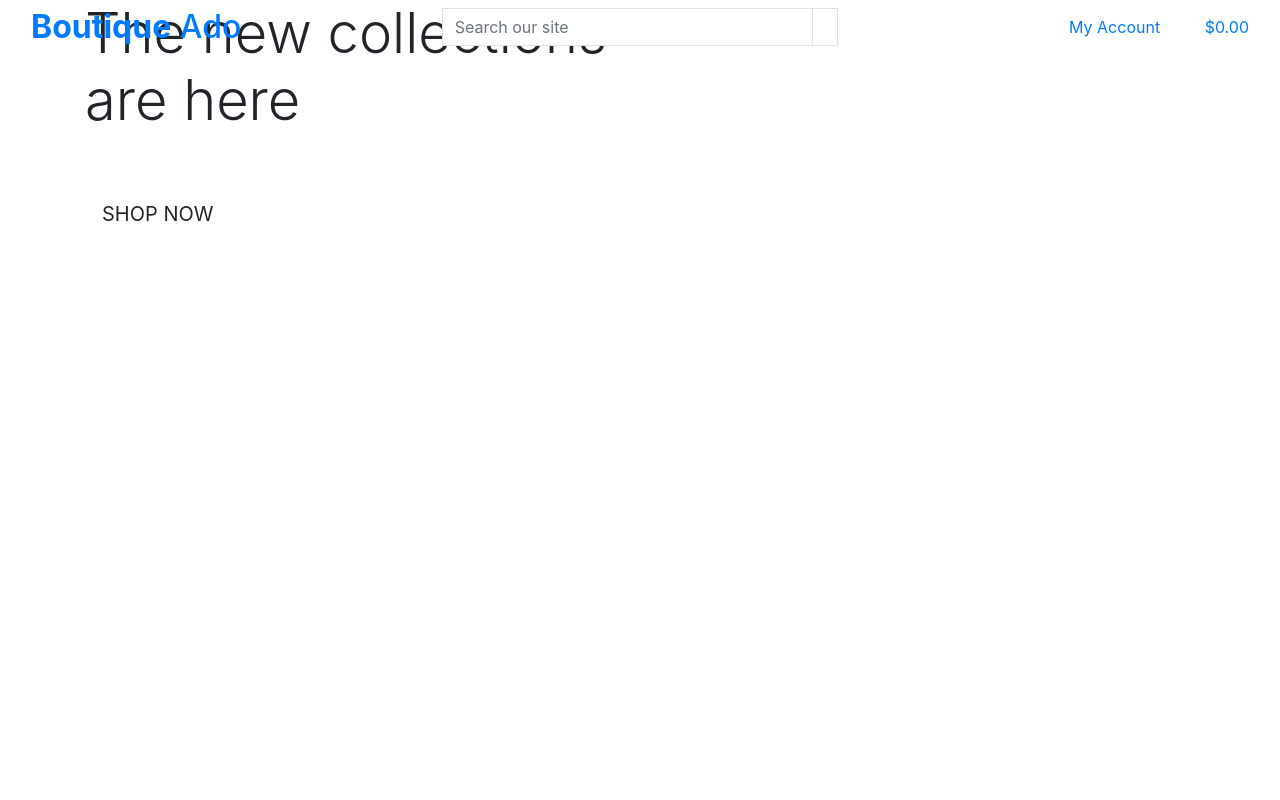
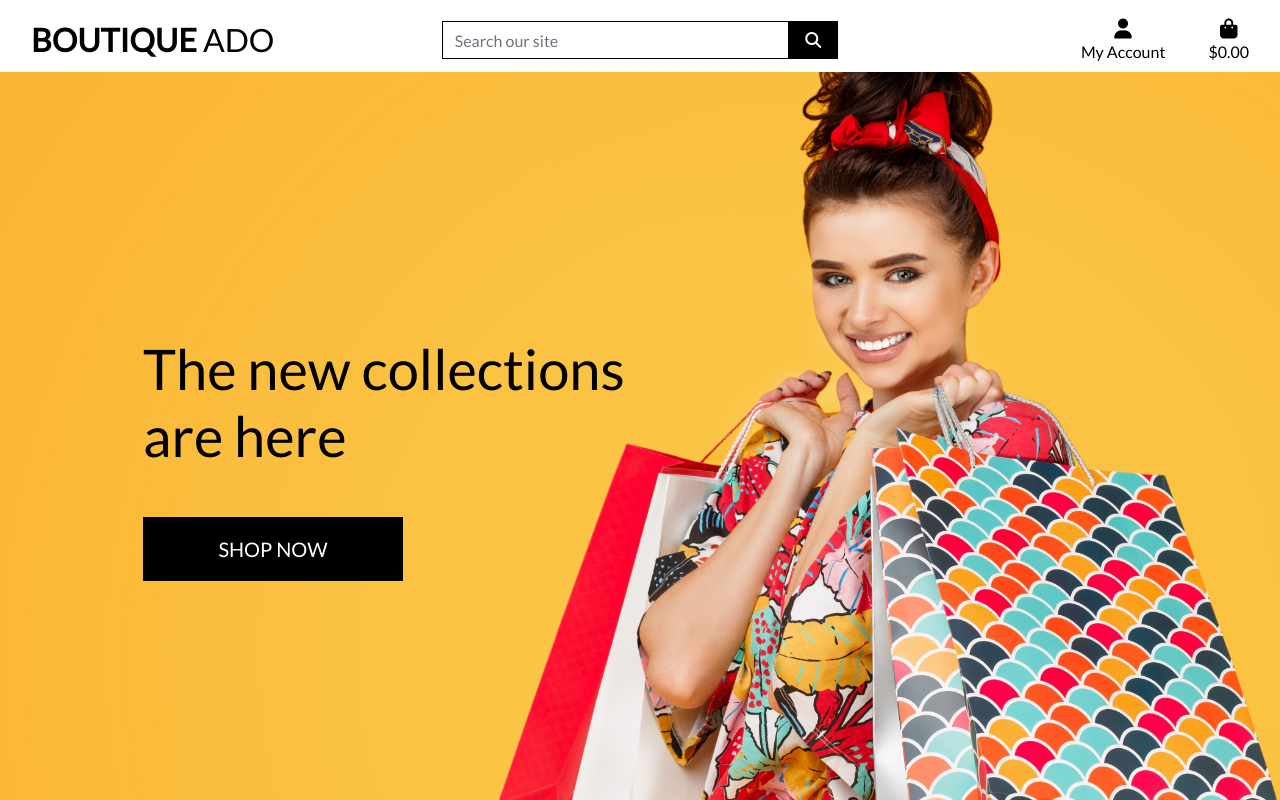
Before and after one commit to lisa-bird/boutique_ado_v1, a Django app: page / in a window 1280 px wide. Run offline with Django 3.2, Linux system fonts and the light colour scheme; some libraries are stand-ins or nearby versions.

Commit message:
completed homepage

```diff
--- a/boutique_ado/settings.py
+++ b/boutique_ado/settings.py
@@ -148,6 +148,10 @@ USE_TZ = True
 # https://docs.djangoproject.com/en/3.2/howto/static-files/
 
 STATIC_URL = '/static/'
+STATICFILES_DIRS = (os.path.join(BASE_DIR, 'static'),)
+
+MEDIA_URL = '/media/'
+MEDIA_ROOT = os.path.join(BASE_DIR, 'media')
 
 # Default primary key field type
 # https://docs.djangoproject.com/en/3.2/ref/settings/#default-auto-field
--- a/boutique_ado/urls.py
+++ b/boutique_ado/urls.py
@@ -15,10 +15,11 @@ Including another URLconf
 """
 from django.contrib import admin
 from django.urls import path, include
+from django.conf import settings
+from django.conf.urls.static import static
 
 urlpatterns = [
     path('admin/', admin.site.urls),
     path('accounts/', include('allauth.urls')),
     path('', include('home.urls')),
-
-]
+] + static(settings.MEDIA_URL, document_root=settings.MEDIA_ROOT)
--- /dev/null
+++ b/static/css/base.css
@@ -0,0 +1,81 @@
+html {
+    height: 100%;
+}
+
+body {
+    background: url('/media/homepage_background_cropped.jpg') no-repeat center center fixed;
+    background-size: cover;
+    height: calc(100vh - 164px);
+    color: #555;
+    font-family: 'Lato';
+}
+
+/* from Bulma */
+.icon {
+    align-items: center;
+    display: inline-flex;
+    justify-content: center;
+    height: 1.5rem;
+    width: 1.5rem;
+}
+
+.logo-font {
+    text-transform: uppercase;
+}
+
+.main-logo-link {
+    width: fit-content;
+}
+
+.shop-now-button {
+    background: black;
+    color: white;
+    min-width: 260px;
+}
+
+.btn-black {
+    background: black;
+    color: white;
+}
+
+.shop-now-button:hover,
+.shop-now-button:active,
+.shop-now-button:focus,
+.btn-black:hover,
+.btn-black:active,
+.btn-black:focus {
+    background: #222;
+    color: white;
+}
+
+.text-black {
+    color: #000 !important;
+}
+
+.border-black {
+    border: 1px solid black !important;
+}
+
+/* -------------------------------- Media Queries */
+
+/* Slightly larger container on xl screens */
+@media (min-width: 1200px) {
+    .container {
+        max-width: 80%;
+    }
+}
+
+/* fixed top navbar only on medium and up */
+@media (min-width: 992px) {
+    .fixed-top-desktop-only {
+        position: fixed;
+        top: 0;
+        right: 0;
+        left: 0;
+        z-index: 1030;
+    }
+
+    .header-container {
+        padding-top: 164px;
+    }
+}
--- a/templates/base.html
+++ b/templates/base.html
@@ -6,27 +6,34 @@
 <head>
 
     {% block meta %}
-        <meta http-equiv="X-UA-Compatible" content="ie=edge">
-        <meta charset="utf-8">
-        <meta name="viewport" content="width=device-width, initial-scale=1, shrink-to-fit=no">
+    <meta http-equiv="X-UA-Compatible" content="ie=edge">
+    <meta charset="utf-8">
+    <meta name="viewport" content="width=device-width, initial-scale=1, shrink-to-fit=no">
     {% endblock %}
 
     {% block extra_meta %}
     {% endblock %}
 
     {% block corecss %}
-        <link rel="stylesheet" href="https://cdn.jsdelivr.net/npm/bootstrap@4.6.2/dist/css/bootstrap.min.css"
-        integrity="sha384-xOolHFLEh07PJGoPkLv1IbcEPTNtaed2xpHsD9ESMhqIYd0nLMwNLD69Npy4HI+N" crossorigin="anonymous">
+    <link rel="stylesheet" href="https://stackpath.bootstrapcdn.com/bootstrap/4.4.1/css/bootstrap.min.css"
+        integrity="sha384-Vkoo8x4CGsO3+Hhxv8T/Q5PaXtkKtu6ug5TOeNV6gBiFeWPGFN9MuhOf23Q9Ifjh" crossorigin="anonymous">
+    <link rel="stylesheet" href="https://fonts.googleapis.com/css?family=Lato&display=swap">
+    <link rel="stylesheet" href="{% static 'css/base.css' %}">
     {% endblock %}
 
     {% block extra_css %}
     {% endblock %}
 
     {% block corejs %}
-        <script src="https://cdn.jsdelivr.net/npm/jquery@3.5.1/dist/jquery.min.js"
-        integrity="sha256-9/aliU8dGd2tb6OSsuzixeV4y/faTqgFtohetphbbj0=" crossorigin="anonymous"></script>
-        <script src="https://cdn.jsdelivr.net/npm/bootstrap@4.6.2/dist/js/bootstrap.bundle.min.js"
-        integrity="sha384-Fy6S3B9q64WdZWQUiU+q4/2Lc9npb8tCaSX9FK7E8HnRr0Jz8D6OP9dO5Vg3Q9ct"
+    <script src="https://kit.fontawesome.com/797a5b42ec.js" crossorigin="anonymous"></script>
+    <script src="https://code.jquery.com/jquery-3.4.1.slim.min.js"
+        integrity="sha384-J6qa4849blE2+poT4WnyKhv5vZF5SrPo0iEjwBvKU7imGFAV0wwj1yYfoRSJoZ+n"
+        crossorigin="anonymous"></script>
+    <script src="https://cdn.jsdelivr.net/npm/popper.js@1.16.0/dist/umd/popper.min.js"
+        integrity="sha384-Q6E9RHvbIyZFJoft+2mJbHaEWldlvI9IOYy5n3zV9zzTtmI3UksdQRVvoxMfooAo"
+        crossorigin="anonymous"></script>
+    <script src="https://stackpath.bootstrapcdn.com/bootstrap/4.4.1/js/bootstrap.min.js"
+        integrity="sha384-wfSDF2E50Y2D1uUdj0O3uMBJnjuUD4Ih7YwaYd1iqfktj0Uod8GCExl3Og8ifwB6"
         crossorigin="anonymous"></script>
     {% endblock %}
 
@@ -38,16 +45,17 @@
 
 <body>
     <header class="container-fluid fixed-top">
-        <div class="row">
+        <div id="topnav" class="row bg-white pt-lg-2 d-none d-lg-flex">
             <div class="col-12 col-lg-4 my-auto py-1 py-lg-0 text-center text-lg-left">
-                <a href="{% url 'home' %}" class="nav-link main-logo=link">
+                <a href="{% url 'home' %}" class="nav-link main-logo-link">
                     <h2 class="logo-font text-black my-0"><strong>Boutique</strong> Ado</h2>
                 </a>
             </div>
             <div class="col-12 col-lg-4 my-auto py-1 py-lg-0">
                 <form method="GET" action="">
                     <div class="input-group w-100">
-                        <input class="form-control border border-black rounded-0" type="text" name="q" placeholder="Search our site">
+                        <input class="form-control border border-black rounded-0" type="text" name="q"
+                            placeholder="Search our site">
                         <div class="input-group-append">
                             <button class="form-control btn btn-black border border-black rounded-0" type="submit">
                                 <span class="icon">
@@ -61,8 +69,8 @@
             <div class="col-12 col-lg-4 my-auto py-1 py-lg-0">
                 <ul class="list-inline list-unstyled text-center text-lg-right my-0">
                     <li class="list-inline-item dropdown">
-                        <a class="text-black nav-link" href="#" id="user-options" data-toggle="dropdown" aria-haspopup="true"
-                            aria-expanded="false">
+                        <a class="text-black nav-link" href="#" id="user-options" data-toggle="dropdown"
+                            aria-haspopup="true" aria-expanded="false">
                             <div class="text-center">
                                 <div><i class="fas fa-user fa-lg"></i></div>
                                 <p class="my-0">My Account</p>
@@ -82,7 +90,8 @@
                         </div>
                     </li>
                     <li class="list-inline-item">
-                        <a class="{% if grand_total %}text-info font-weight-bold{% else %}text-black{% endif %} nav-link" href="">
+                        <a class="{% if grand_total %}text-info font-weight-bold{% else %}text-black{% endif %} nav-link"
+                            href="">
                             <div class="text-center">
                                 <div><i class="fas fa-shopping-bag fa-lg"></i></div>
                                 <p class="my-0">
@@ -101,7 +110,7 @@
     </header>
 
     {% if messages %}
-        <div class="message-container"></div>
+    <div class="message-container"></div>
     {% endif %}
 
     {% block page_header %}
```
Also changed, not shown: media/homepage_background_cropped.jpg (added).
